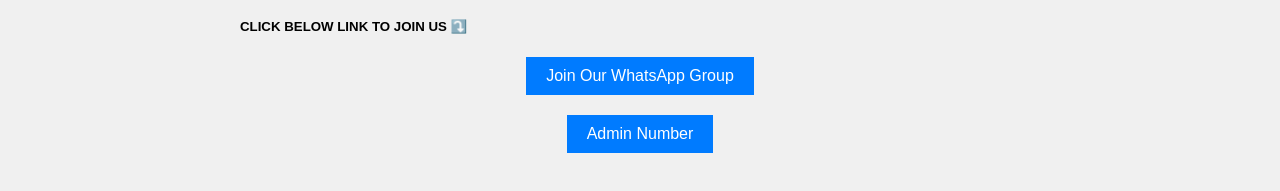
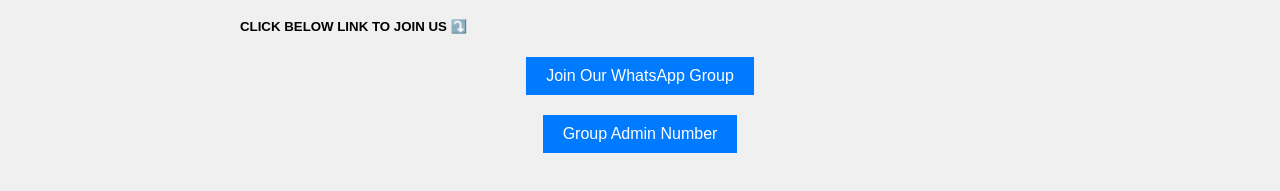
Before and after one commit to SajeeHacker/Testing, a plain HTML site: page index.html in a window 1280 px wide. Shown: the part 229-420 px from the top of the page. Drawn offline with Linux system fonts and the light colour scheme.

Commit message:
index.html

```diff
--- a/index.html
+++ b/index.html
@@ -70,7 +70,7 @@
         <a href="https://chat.whatsapp.com/HxU97DJsLG6GrOIik0B01P" target="_blank">Join Our WhatsApp Group</a>
     </div>
     <div class="group-link">
-        <a href="https://wa.me/923135983410" target="_blank">Admin Number</a>
+        <a href="https://wa.me/923135983410" target="_blank">Group Admin Number</a>
     </div>
 </div>
 
```
